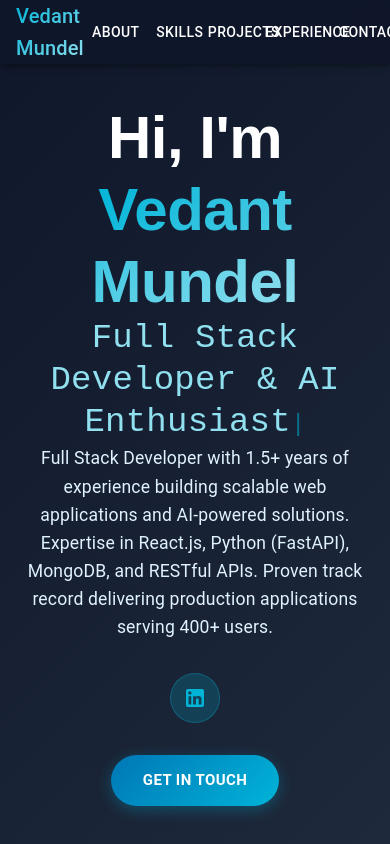
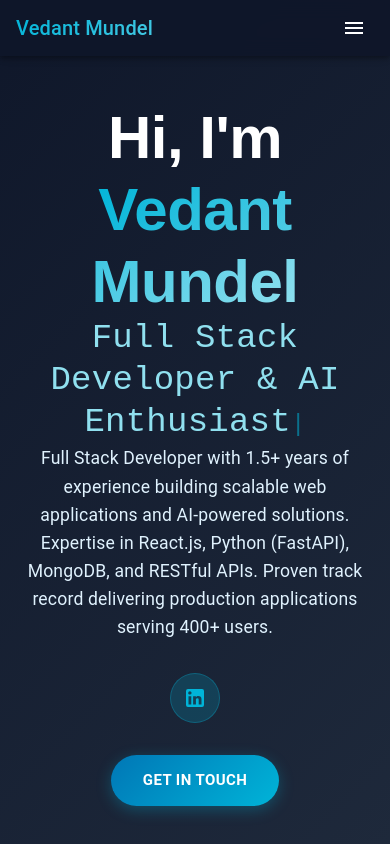
Before and after one commit to Vedant0105/react-portfolio, a React (Vite) app: page / in a window 390 px wide. Shown: the top 844 px of the page. Built offline with nearby package versions, Linux system fonts and the light colour scheme.

Commit message:
feat: implement mobile navigation menu with drawer component

```diff
--- a/src/Login.tsx
+++ b/src/Login.tsx
@@ -16,6 +16,11 @@ import {
   Zoom,
   Fade,
   Stack,
+  Drawer,
+  List,
+  ListItem,
+  ListItemButton,
+  ListItemText,
 } from '@mui/material';
 import {
   Timeline,
@@ -34,9 +39,10 @@ import {
   CloudUpload,
   ArrowUpward,
   Work,
+  Menu as MenuIcon,
 } from '@mui/icons-material';
 
-const useTypingEffect = (text: any, speed = 100) => {
+const useTypingEffect = (text, speed = 100) => {
   const [displayText, setDisplayText] = useState('');
 
   useEffect(() => {
@@ -58,6 +64,7 @@ const useTypingEffect = (text: any, speed = 100) => {
 const Portfolio = () => {
   const [showScrollTop, setShowScrollTop] = useState(false);
   const [projectFilter, setProjectFilter] = useState('All');
+  const [mobileMenuOpen, setMobileMenuOpen] = useState(false);
 
   const typedText = useTypingEffect('Full Stack Developer & AI Enthusiast', 100);
 
@@ -72,6 +79,26 @@ const Portfolio = () => {
   const scrollToTop = () => {
     window.scrollTo({ top: 0, behavior: 'smooth' });
   };
+
+  const toggleMobileMenu = () => {
+    setMobileMenuOpen(!mobileMenuOpen);
+  };
+
+  const handleNavClick = (sectionId) => {
+    setMobileMenuOpen(false);
+    const element = document.querySelector(sectionId);
+    if (element) {
+      element.scrollIntoView({ behavior: 'smooth' });
+    }
+  };
+
+  const navItems = [
+    { label: 'About', href: '#about' },
+    { label: 'Skills', href: '#skills' },
+    { label: 'Projects', href: '#projects' },
+    { label: 'Experience', href: '#experience' },
+    { label: 'Contact', href: '#contact' },
+  ];
 
   const skills = {
     frontend: [
@@ -187,13 +214,55 @@ const Portfolio = () => {
           }}>
             Vedant Mundel
           </Typography>
-          <Button sx={{ color: 'white' }} href="#about">About</Button>
-          <Button sx={{ color: 'white' }} href="#skills">Skills</Button>
-          <Button sx={{ color: 'white' }} href="#projects">Projects</Button>
-          <Button sx={{ color: 'white' }} href="#experience">Experience</Button>
-          <Button sx={{ color: 'white' }} href="#contact">Contact</Button>
+
+          <Box sx={{ display: { xs: 'none', md: 'flex' }, gap: 1 }}>
+            {navItems.map((item) => (
+              <Button key={item.label} sx={{ color: 'white' }} href={item.href}>
+                {item.label}
+              </Button>
+            ))}
+          </Box>
+
+          <IconButton
+            sx={{ display: { xs: 'flex', md: 'none' }, color: 'white' }}
+            onClick={toggleMobileMenu}
+          >
+            <MenuIcon />
+          </IconButton>
         </Toolbar>
       </AppBar>
+
+      <Drawer
+        anchor="right"
+        open={mobileMenuOpen}
+        onClose={toggleMobileMenu}
+        sx={{
+          display: { xs: 'block', md: 'none' },
+          '& .MuiDrawer-paper': {
+            backgroundColor: '#1e293b',
+            width: 250,
+          }
+        }}
+      >
+        <List sx={{ pt: 8 }}>
+          {navItems.map((item) => (
+            <ListItem key={item.label} disablePadding>
+              <ListItemButton onClick={() => handleNavClick(item.href)}>
+                <ListItemText
+                  primary={item.label}
+                  sx={{
+                    color: 'white',
+                    '& .MuiTypography-root': {
+                      fontWeight: 500,
+                      fontSize: '1.1rem'
+                    }
+                  }}
+                />
+              </ListItemButton>
+            </ListItem>
+          ))}
+        </List>
+      </Drawer>
 
       <section className="min-h-screen flex items-center justify-center relative overflow-hidden pt-16" style={{ background: 'linear-gradient(135deg, #0f172a 0%, #1e293b 100%)' }}>
         <Container className="z-10">
```
